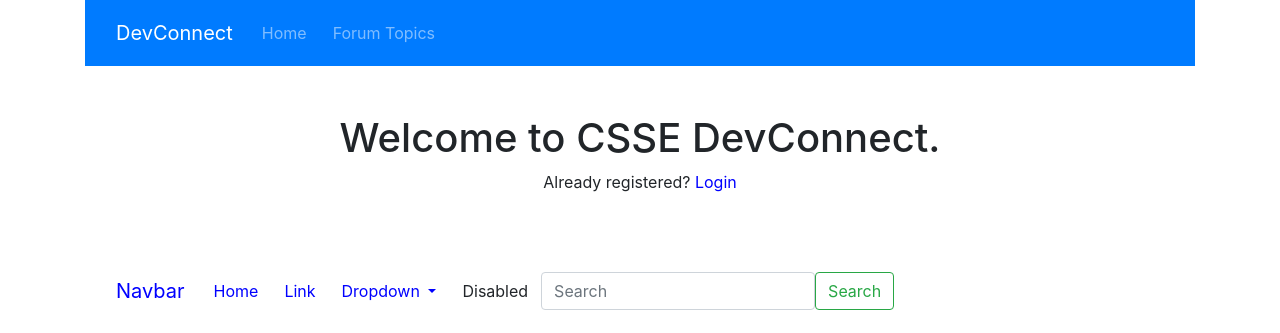
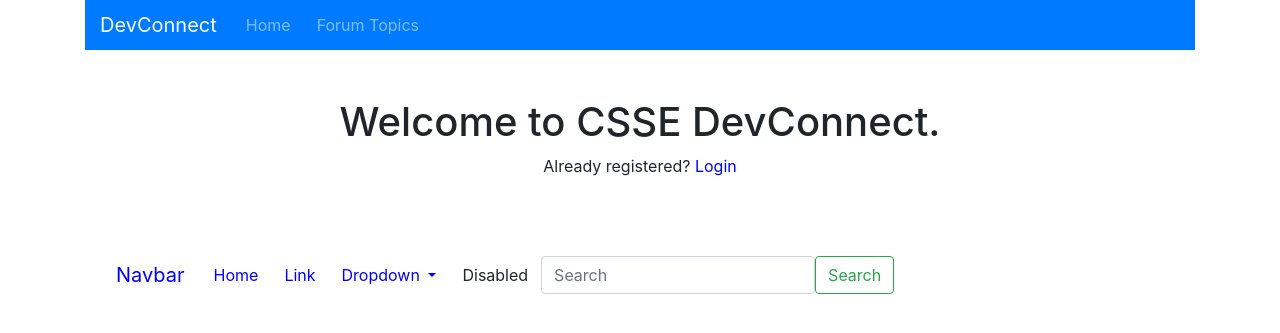
Before and after one commit to ramandatta87/CITS5505_UWA_Group_Project, a Flask app: page / in a window 1280 px wide. Shown: the top 333 px of the page. Run offline with Flask 3, Linux system fonts and the light colour scheme; some libraries are stand-ins or nearby versions.

Commit message:
Added navigation bar padding.

```diff
--- a/app/templates/includes/nav.html
+++ b/app/templates/includes/nav.html
@@ -1,21 +1,25 @@
 
 
 <header>
-    <nav class="navbar navbar-expand-lg navbar-dark bg-primary">
+    <nav class="navbar navbar-expand-lg navbar-dark bg-primary p-0">
         <div class="container-fluid">
             <a class="navbar-brand" href="{{ url_for('main.index') }}">DevConnect</a>
             <button class="navbar-toggler" type="button" data-bs-toggle="collapse" data-bs-target="#navbarNav" aria-controls="navbarNav" aria-expanded="false" aria-label="Toggle navigation">
                 <span class="navbar-toggler-icon"></span>
             </button>
             <div class="collapse navbar-collapse" id="navbarNav">
-                <ul class="navbar-nav ms-auto">
+                <ul class="navbar-nav col-9 p-0">
                     <li class="nav-item">
                         <a href="{{ url_for('main.index') }}" class="nav-link {{ 'active' if request.path == url_for('main.index') else '' }}">Home</a>
                     </li>
                     <li class="nav-item">
                         <a href="{{ url_for('main.forum') }}" class="nav-link {{ 'active' if request.path == url_for('main.forum') else '' }}">Forum Topics</a>
                     </li>
-                    {% if 'logged_in' in session and session['logged_in'] %}
+
+                </ul>
+
+                <ul class="col-3 p-0">
+                {% if 'logged_in' in session and session['logged_in'] %}
                         <!-- User dropdown menu -->
                         <li class="nav-item dropdown">
                             <a class="nav-link dropdown-toggle" href="#" id="navbarDropdownMenuLink" role="button" data-bs-toggle="dropdown" aria-expanded="false">
```
